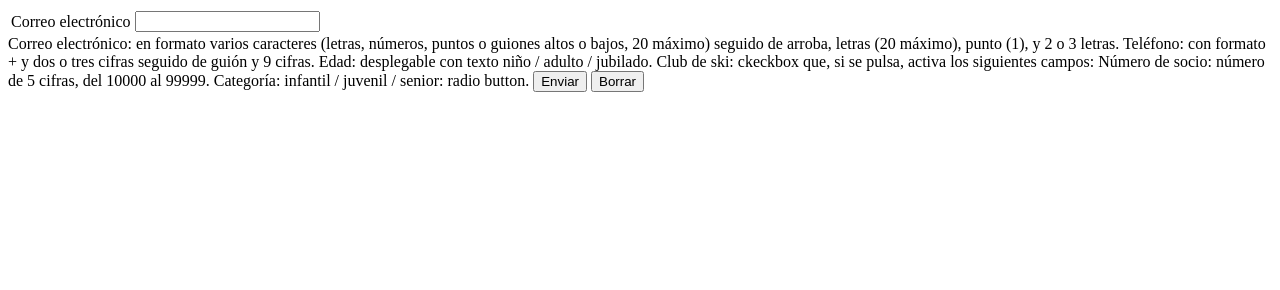
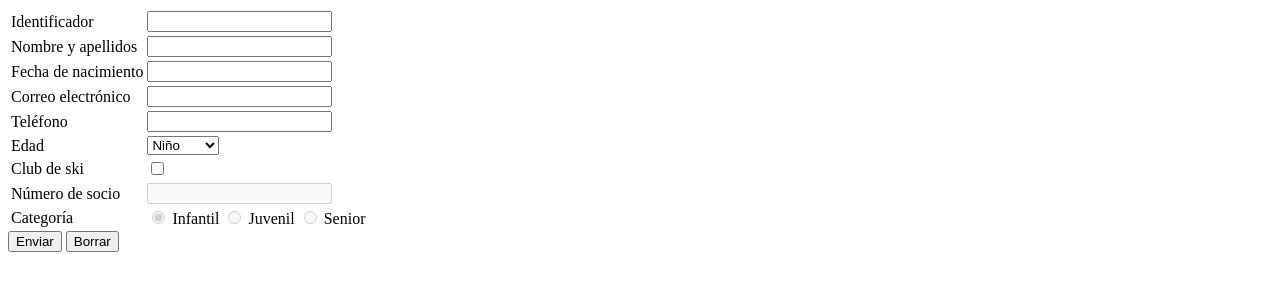
Before and after one commit to jrinconm/E1P1, a plain HTML site: page M3-Norteamerica/u3e2/u3e2_formulario.html in a window 1280 px wide. Drawn offline with Linux system fonts and the light colour scheme.

Commit message:
Forumlario completado

```diff
--- a/M3-Norteamerica/u3e2/u3e2_formulario.html
+++ b/M3-Norteamerica/u3e2/u3e2_formulario.html
@@ -6,7 +6,6 @@
 <body>
     <form id="formulario">
         <table>
-            <!--
             <tr>
                 <td>Identificador</td>
                 <td>
@@ -27,7 +26,7 @@
                     <input type="text" name="fechaNacimiento" id="fechaNacimiento"
                     maxlength="10" pattern="(\d){2}/(\d){2}/(\d){4}"required/>
                 </td>
-            </tr> -->
+            </tr>
             <tr>
                 <td>Correo electrónico</td>
                 <td>
@@ -37,14 +36,49 @@
                     required/>
                 </td>
             </tr>
+            <tr>
+                <td>Teléfono</td>
+                <td>
+                    <input type="text" name="telefono" id="telefono"
+                    maxlength="20"
+                    pattern="\+[0-9]{2,3}\-[0-9]{9}"
+                    required/>
+                </td>
+            </tr>
+            <tr>
+                <td>Edad</td>
+                <td>
+                    <select name="edad" id="edad">
+                        <option value="niño">Niño</option>
+                        <option value="adulto">Adulto</option>
+                        <option value="jubilado">Jubilado</option>
+                    </select>
+                </td>
+            </tr>
+            <tr>
+                <td>Club de ski</td>
+                <td>
+                    <input type="checkbox" name="club" id="club">
+                </td>
+            </tr>
+            <tr>
+                <td>Número de socio</td>
+                <td>
+                    <input type="text" name="socio" id="socio"
+                    maxlength="5"
+                    pattern="[1-9]{1}[0-9]{4}"
+                    disabled />
+                </td>
+            </tr>
+            <tr>
+                <td>Categoría</td>
+                <td >
+                    <input type="radio" name="categoria" id="categoria" value="infantil"  disabled checked/>  Infantil
+                    <input type="radio" name="categoria" id="categoria" value="juvenil" disabled /> Juvenil
+                    <input type="radio" name="categoria" id="categoria" value="senior" disabled /> Senior
+                </td>
+            </tr>
         </table>
-        Correo electrónico: en formato varios caracteres (letras, números, puntos o guiones altos o bajos, 20 máximo)
-        seguido de arroba, letras (20 máximo), punto (1), y 2 o 3 letras.
-        Teléfono: con formato + y dos o tres cifras seguido de guión y 9 cifras.
-        Edad: desplegable con texto niño / adulto / jubilado.
-        Club de ski: ckeckbox que, si se pulsa, activa los siguientes campos:
-        Número de socio: número de 5 cifras, del 10000 al 99999.
-        Categoría: infantil / juvenil / senior: radio button.
         <input type="submit" value="Enviar" id="enviar" />
         <input type="reset" value="Borrar" id="borrar" />
     </form>
```
